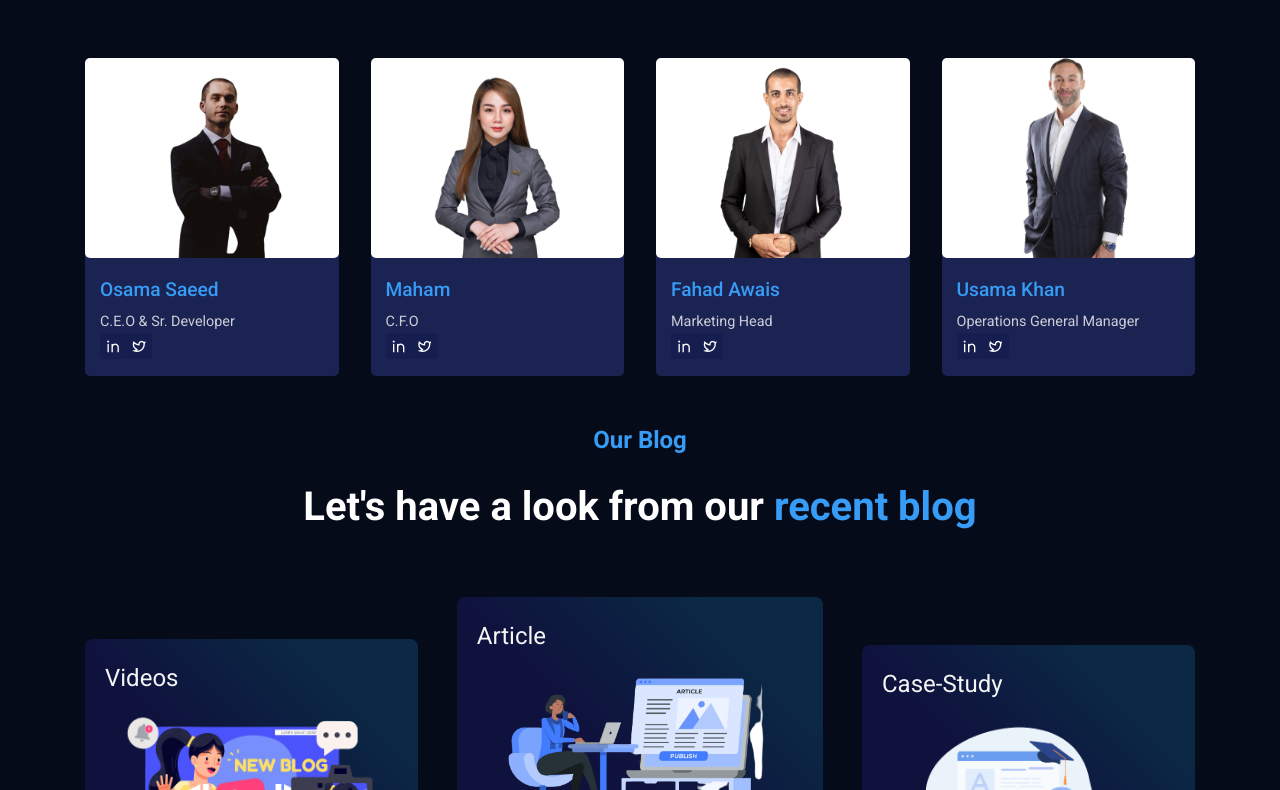
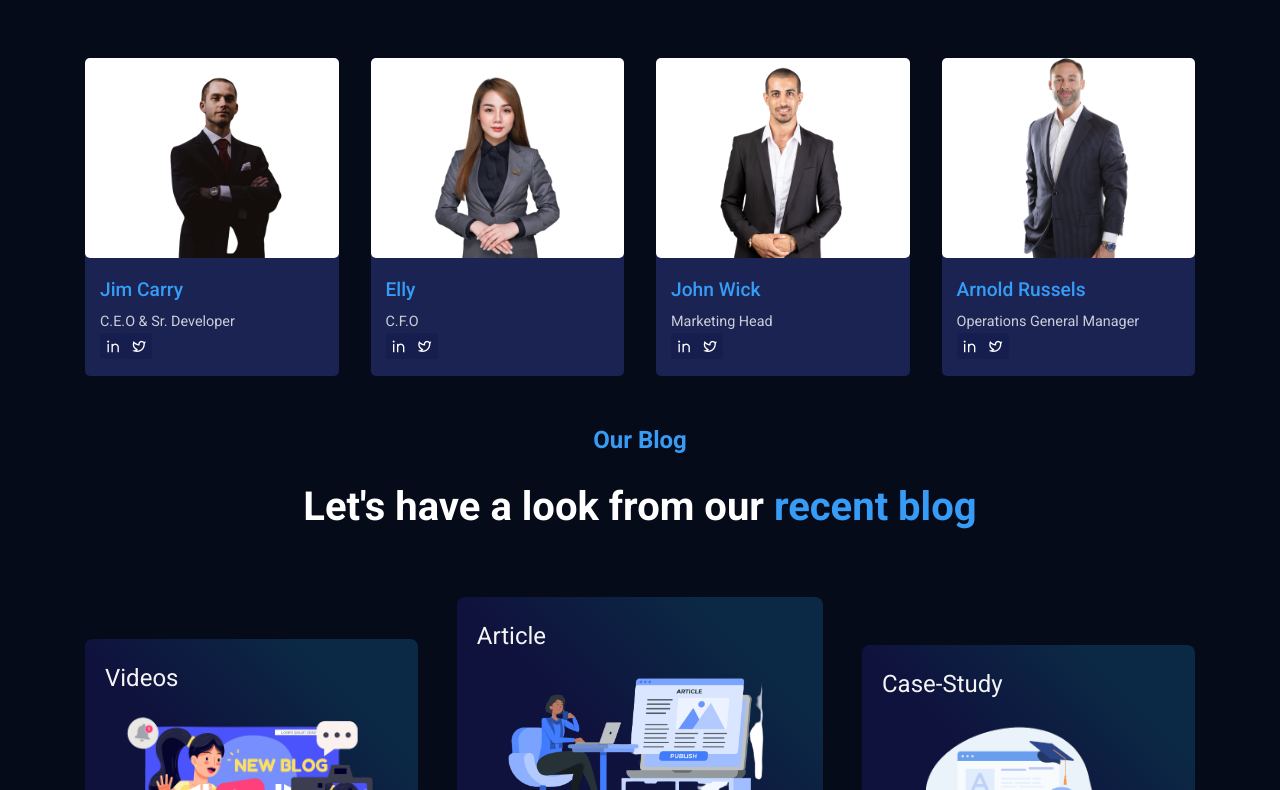
Before and after one commit to osamasaeed88/digital-agency, a React (Create React App) app: page / in a window 1280 px wide. Shown: the part 2010-2800 px from the top of the page. Built offline with nearby package versions, Linux system fonts and the light colour scheme.

Commit message:
jenkins job

```diff
--- a/src/components/UI/Hero.jsx
+++ b/src/components/UI/Hero.jsx
@@ -11,7 +11,7 @@ const Hero = () => {
         <div className="hero_wrapper">
           <div className="hero_content">
             <div>
-                <h2>We Digitalizing This Planet</h2>
+              <h2>We Are Digitalizing Our Planet</h2>
               <h2>Digital Planet Is the Feature</h2>
               <h2 className="highlight">Promote Your Brand</h2>
             </div>
--- a/src/components/UI/Team.jsx
+++ b/src/components/UI/Team.jsx
@@ -9,22 +9,22 @@ import team04 from "../../images/team-04.png";
 const teamMemeber = [
   {
     imageURL: team01,
-      name: 'Osama Saeed',
+    name: 'Jim Carry',
     position: 'C.E.O & Sr. Developer',
   },
   {
     imageURL: team02,
-        name: 'Maham',
+    name: 'Elly',
     position: 'C.F.O',
   },
   {
     imageURL: team03,
-        name: 'Fahad Awais',
+    name: 'John Wick',
     position: 'Marketing Head',
   },
   {
     imageURL: team04,
-        name: 'Usama Khan',
+    name: 'Arnold Russels',
     position: 'Operations General Manager',
   }
 ]
@@ -39,7 +39,7 @@ const Team = () => {
         </div>
         <div className="team_wrapper">
           {
-                    teamMemeber.map((item,index)=>(
+            teamMemeber.map((item, index) => (
               <div className="team_item" key={index}>
                 <div className="team_img">
                   <img src={item.imageURL} alt="" />
--- a/src/components/UI/Testimonial.jsx
+++ b/src/components/UI/Testimonial.jsx
@@ -36,7 +36,7 @@ const Testimonial = () => {
                   <img src={ava01} alt="" />
                 </div>
                 <div>
-                  <h5 className="customer_name">Osama Saeed</h5>
+                  <h5 className="customer_name">Jim Carry</h5>
                   <p className="description">CEO, Workcreation</p>
                 </div>
               </div>
@@ -49,7 +49,7 @@ const Testimonial = () => {
                   <img src={ava02} alt="" />
                 </div>
                 <div>
-                  <h5 className="customer_name">Osama Saeed</h5>
+                  <h5 className="customer_name">Jim Carry</h5>
                   <p className="description">CEO, Workcreation</p>
                 </div>
               </div>
@@ -62,7 +62,7 @@ const Testimonial = () => {
                   <img src={ava03} alt="" />
                 </div>
                 <div>
-                  <h5 className="customer_name">Osama Saeed</h5>
+                  <h5 className="customer_name">Jim Carry</h5>
                   <p className="description">CEO, Workcreation</p>
                 </div>
               </div>
```
Lines whose indentation alone changed are shown as unchanged.
